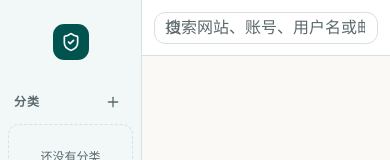
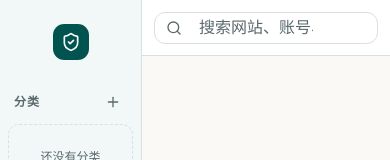
Before and after one commit to AnkoFan/web-password-manager, a React (Vite) app: page / in a window 390 px wide. Shown: the top 160 px of the page. Built offline with nearby package versions, Linux system fonts and the light colour scheme.

Commit message:
fix: separate search icon from placeholder

```diff
--- a/src/index.css
+++ b/src/index.css
@@ -285,15 +285,17 @@
   }
 
   .search-control > svg {
-    @apply absolute left-3 size-4 text-muted-foreground;
+    @apply pointer-events-none absolute left-3 z-10 size-4 text-muted-foreground;
   }
 
   .search-control input {
-    @apply bg-background pr-16 pl-9;
+    @apply bg-background;
+    padding-left: 2.75rem !important;
+    padding-right: 4rem !important;
   }
 
   .search-control kbd {
-    @apply absolute right-2 rounded border bg-muted px-1.5 py-0.5 font-sans text-[11px] text-muted-foreground;
+    @apply pointer-events-none absolute right-2 z-10 rounded border bg-muted px-1.5 py-0.5 font-sans text-[11px] text-muted-foreground;
   }
 
   .content-grid {
@@ -1172,7 +1174,7 @@
   }
 
   .search-control input {
-    padding-right: 0.75rem;
+    padding-right: 0.75rem !important;
   }
 
   .vault-table-toolbar {
```
Also changed, not shown: artifacts/SHA256SUMS.txt, 2 other files (tests, documents, lock files or other folders).
